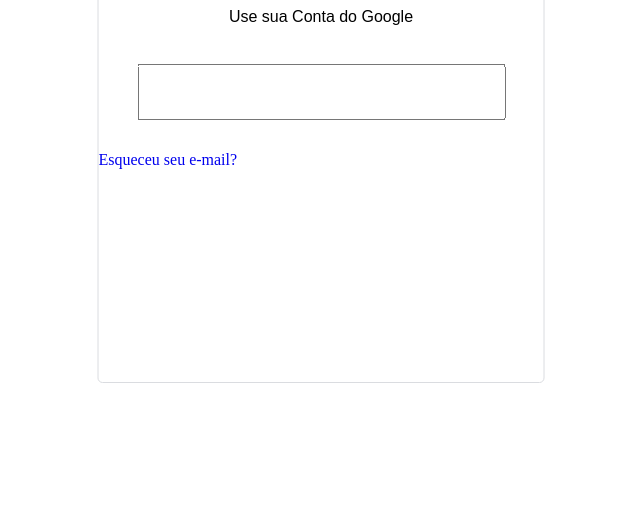
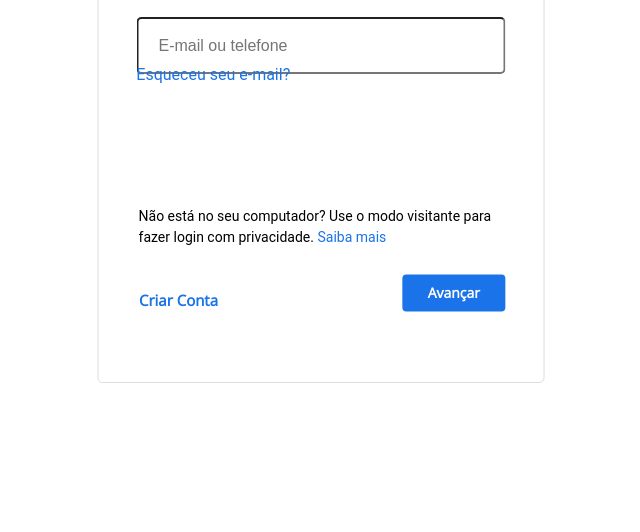
Before and after one commit to andreisilverio/projeto-formulario, a plain HTML site: page index.html in a window 1280 px wide. Shown: the part 268-800 px from the top of the page, without its empty margins (319-959 px from the left). Drawn offline with nearby package versions, Linux system fonts and the light colour scheme.

Commit message:
projeto quase finalizado

```diff
--- a/estilos/estilo.css
+++ b/estilos/estilo.css
@@ -1,4 +1,8 @@
 @charset "UTF-8"
+
+@import url('https://fonts.googleapis.com/css2?family=Open+Sans&family=Roboto:ital,wght@0,400;1,100&display=swap');
+
+@import url('https://fonts.googleapis.com/css2?family=Open+Sans&display=swap');
 
 
 * {
@@ -7,7 +11,7 @@
 }
 
 
-#quadrado {
+#q1 {
     height: 500px;
     width: 445px;
     background-color: white;
@@ -30,7 +34,7 @@ img {
 }
 
 h1 {
-    font-family: Verdana, Geneva, Tahoma, sans-serif;
+    font-family: 'Open Sans', sans-serif;;
     text-align: center;
     padding-top: 70px;
     font-size: 1.4em;
@@ -38,9 +42,10 @@ h1 {
 }
 
 #p1 {
-    font-family: Arial, Helvetica, sans-serif;
+    text-align: center;
+    font-family: 'Roboto', sans-serif;
+
     transform: translate( 0%, -40%);
-    text-align: center;
 }
 
 form {
@@ -49,14 +54,94 @@ form {
 }
 
 input {
-    height: 50px;
-    width: 360px;
+    border-radius: 5px;
+    padding: 20px;
+    font-size: 1em;
+    height: 13px;
+    width: 325px;
 }
 
-a {
+#a1 {
+    color: #1A73E8;
     text-decoration: none;
 }
 
 #p2 {
-   text-align: center;
+    font-family: 'Roboto', sans-serif;
+    padding-bottom: 60px;
+    padding-left: 20px;
+
+    transform: translate( 4%, -30%);
 }
+
+#p3 {
+    line-height: 1.5em;
+    text-align: justify;
+    font-size: 14px;
+    font-family: 'Roboto', sans-serif;
+
+    transform: translate( 9%, 90%);
+}
+
+#a2 {
+    text-decoration: none;
+    color: #1A73E8;
+}
+
+#p4 {
+    font-weight: bold;
+    font-family: 'Open Sans', sans-serif;
+    padding: 10px;
+    text-align: center;
+    color: #1A73E8;
+}
+
+#a3 {
+    text-decoration: none;
+    color: #1A73E8;
+}
+
+#r1 {
+    width: 100px;
+    height: 39px;
+    background-color: white;
+
+    transform: translate( 30%, 180%);
+    font-size: 15px;
+}
+
+#r1:hover {
+    border-radius: 5px;
+    background-color: #F6F9FE;
+}
+
+#p5 {
+    font-weight: bold;
+    font-size: 14px;
+    font-family: 'Open Sans', sans-serif;
+    text-align: center;
+    color: white;
+    padding: 8px;
+}
+
+#r2 {
+    border-radius: 4px;
+    width: 103px;
+    height: 37px;
+    background-color: #1A73E8;
+    position: absolute;
+
+    top: 80%;
+    left: %;
+    transform: translate( 295%, -20%);
+}
+
+#r2:hover {
+    background-color: #1B66C8;
+    transition: .5s;
+}
+
+#a4 {
+    text-decoration: none;
+    color: white;
+}
--- a/index.html
+++ b/index.html
@@ -8,7 +8,7 @@
 </head>
 <body>
     <main>
-        <section id="quadrado">
+        <section id="q1">
             <img src="imagens/google-logo.svg" alt="Logo do Google">
 
             <h1>Fazer login</h1>
@@ -16,13 +16,31 @@
             <p id="p1">Use sua Conta do Google</p>
 
             <form action="cadastro.php" method="post">
+
                 <label for="iemail"></label>
-                <input type="email" name="email" id="iemail">
+                <input id="in1" type="email" name="email" id="iemail" placeholder="E-mail ou telefone" required>
+
             </form>
 
-            <p id="#p2">
-                <a href="#">Esqueceu seu e-mail?</a>
+            <p id="p2">
+                <a id="a1" href="#">Esqueceu seu e-mail?</a>
             </p>
+
+            <p id="p3">
+                Não está no seu computador? Use o modo visitante para <br> fazer login com privacidade. <a id="a2" href="#">Saiba mais</a>
+            </p>
+
+            <div id="r1">
+                <p id="p4">
+                    <a  id="a3" href="#">Criar Conta</a>
+                </p>
+            </div>
+
+            <div id="r2">
+                <p id="p5">
+                    <a id="a4" href="#">Avançar</a>
+                </p>
+            </div>
         </section>
     </main>
 
```
